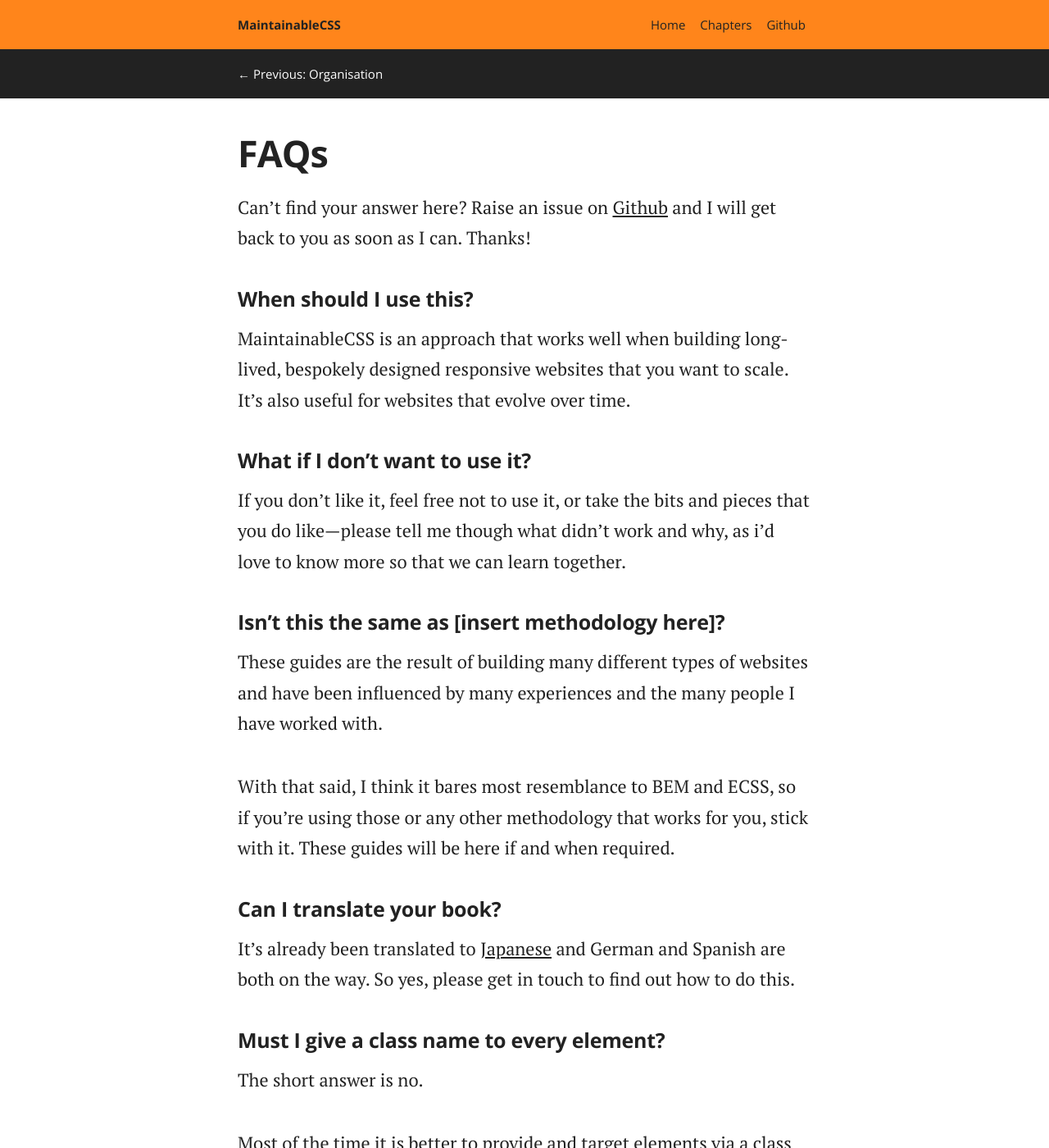
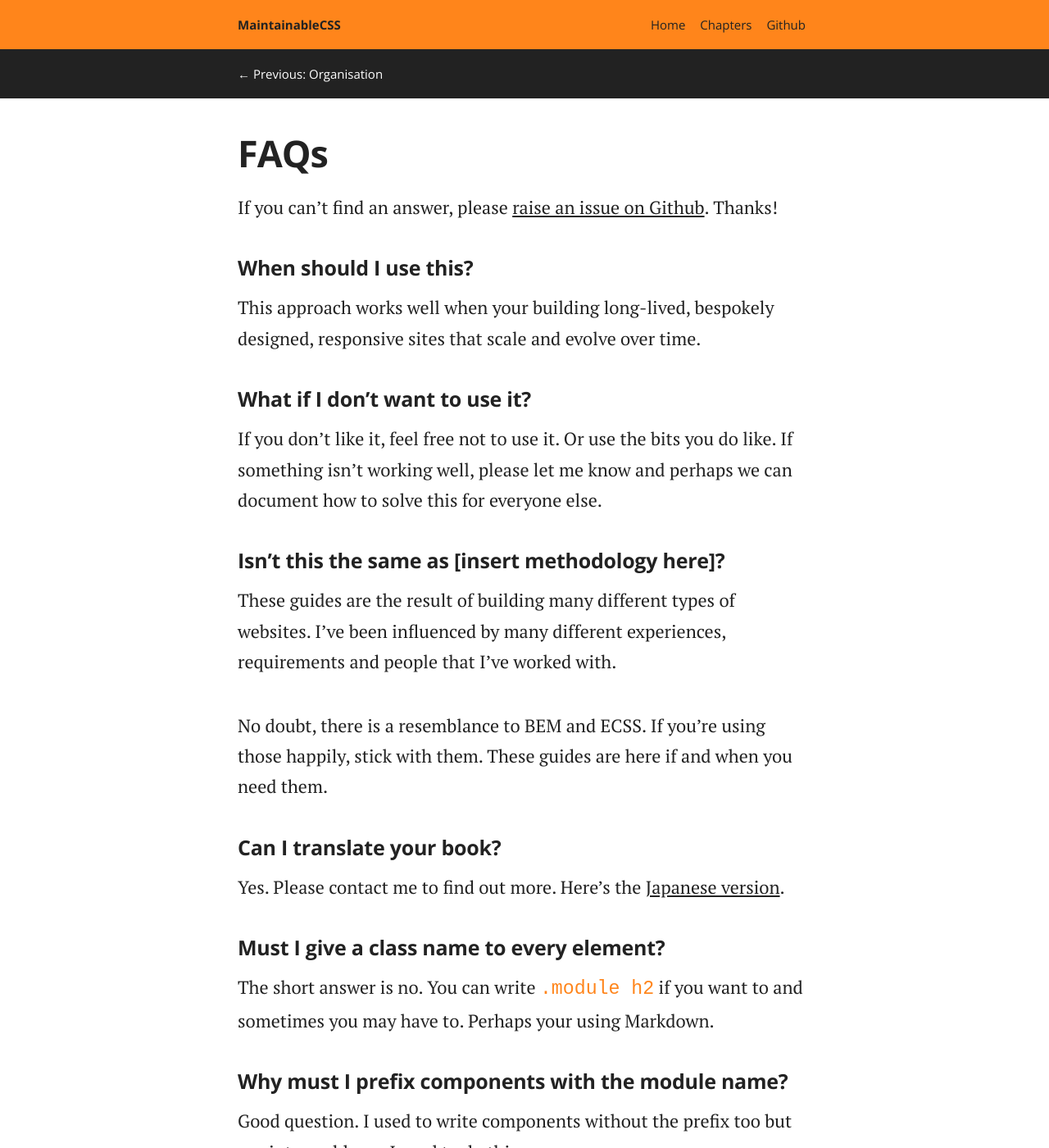
Before and after one commit to adamsilver/maintainablecss.com-jekyll, a Jekyll site: the page built from _chapters/12-faqs.md, in a window 1280 px wide and 1400 px high. Shown: the whole window at 82% size. Built offline with Jekyll 4.4.1, drawn with Linux system fonts in a browser that asks for light colours; some of the changed text lies outside the part shown.

Commit message:
Chapter updates

```diff
--- a/_chapters/03-reuse.md
+++ b/_chapters/03-reuse.md
@@ -113,7 +113,7 @@ Instead of updating a mixin, a developer could create a new, slightly different
 
 Moreover, mixins can end up containing multiple parameters, conditionality and lots of rules. This makes CSS more complicated. Complicated is hard to maintain.
 
-To mitigate, you can create granular mixins. For example, you could have a "red text" mixin. This is better. However, the declaration of that mixin is basically the same as a declaring a rule: `color: red`. You might as well declare that instead.
+To mitigate, you can create granular mixins. For example, you could have a "red text" mixin. This is better. However, the declaration of that mixin is basically the same as a declaring `color: red`. You may as well declare that instead.
 
 If you need to update the rule in multiple places, a search and replace might be all you need. Even if you did use a mixin, if *red* changes to *orange*, for example, the name of the mixin will need to be changed anyway.
 
--- a/_chapters/12-faqs.md
+++ b/_chapters/12-faqs.md
@@ -6,39 +6,33 @@ permalink: /chapters/faqs/
 description: Your questions about MaintainableCSS are answered here.
 ---
 
-Can't find your answer here? Raise an issue on [Github](https://github.com/adamsilver/maintainablecss.com/issues/new) and I will get back to you as soon as I can. Thanks!
+If you can't find an answer, please [raise an issue on Github](https://github.com/adamsilver/maintainablecss.com/issues/new). Thanks!
 
 ## When should I use this?
 
-MaintainableCSS is an approach that works well when building long-lived, bespokely designed responsive websites that you want to scale. It's also useful for websites that evolve over time.
+This approach works well when your building long-lived, bespokely designed, responsive sites that scale and evolve over time.
 
 ## What if I don't want to use it?
 
-If you don't like it, feel free not to use it, or take the bits and pieces that you do like&mdash;please tell me though what didn't work and why, as i'd love to know more so that we can learn together.
+If you don't like it, feel free not to use it. Or use the bits you do like. If something isn't working well, please let me know and perhaps we can document how to solve this for everyone else.
 
 ## Isn't this the same as [insert methodology here]?
 
-These guides are the result of building many different types of websites and have been influenced by many experiences and the many people I have worked with.
+These guides are the result of building many different types of websites. I've been influenced by many different experiences, requirements and people that I've worked with.
 
-With that said, I think it bares most resemblance to BEM and ECSS, so if you're using those or any other methodology that works for you, stick with it. These guides will be here if and when required.
+No doubt, there is a resemblance to BEM and ECSS. If you're using those happily, stick with them. These guides are here if and when you need them.
 
 ## Can I translate your book?
 
-It's already been translated to [Japanese](http://coliss.com/articles/build-websites/operation/css/maintainable-css-by-adam.html) and German and Spanish are both on the way. So yes, please get in touch to find out how to do this.
+Yes. Please contact me to find out more. Here's the [Japanese version](http://coliss.com/articles/build-websites/operation/css/maintainable-css-by-adam.html).
 
 ## Must I give a class name to every element?
 
-The short answer is no.
-
-Most of the time it is better to provide and target elements via a class as it makes your code consistent, easy to reason about, performant and portable. But if you decide to do `.module h2` that's fine.
-
-You may have to do this anyway. For example when using Markdown (or a similar constraint) you will *need* to target elements because you don't control the output.
+The short answer is no. You can write `.module h2` if you want to and sometimes you may have to. Perhaps your using Markdown.
 
 ## Why must I prefix components with the module name?
 
-Good question. I used to write components without the prefix too but ran into problems...
-
-I used to do this:
+Good question. I used to write components without the prefix too but ran into problems. I used to do this:
 
 	<div class="basket">
 	    <div class="heading">
@@ -54,25 +48,15 @@ And this:
 There are two problems:
 
 1. When viewing HTML, you can't easily differentiate between a module and a component.
-2. A `.basket .heading` component will inadvertently inherit the styles from the `.heading` module.
-
-Similarly, I recently built a shop where there was a "Delivery &amp; Returns" *module* and a "Delivery &amp; Returns" *page*. The CSS was as follows:
-
-	/* module */
-	.productDetails .deliveryAndReturns {}
-
-	/* page */
-	.deliveryAndReturns {}
-
-The page styles inherited the module styles causing regression.
+2. The `.basket .heading` component will inherit styles from the `.heading` module.
 
 ## What about common styles e.g. buttons?
 
 Depending on your visual design requirements buttons can be problematic. They often have different spacing, floating, and other display rules depending on their location. There is also Media Queries to consider.
 
-As a very *simple* example: in one module a primary button might be floated right within a container that has some text to the left of it. And in another module it might be centered with a fixed width and some small text beneath with `margin-bottom` for spacing.
+For example, in one module a button might be floated right within a container that has some text to the left of it. In another module it might be centered with a fixed width and some small text beneath with `margin-bottom` for spacing.
 
-It becomes really tricky trying to abstract the common rules because you don't want to end up in a situation where you have to override, or worse that you're worried to update the abstracted set of CSS rules.
+It becomes really tricky trying to abstract the common rules because you don't want to end up in a situation where you have to override. Or worse that you're worried to update the abstracted set of CSS rules.
 
 However, if you do decide that abstraction is useful there are two approaches you can take.
 
@@ -90,7 +74,7 @@ The second approach is to make a button into a module:
 	  /*common styles*/
 	}
 
-On a recent project I actually went for something in between. I was building a checkout flow. On each page there was a "continue to next step" button that was identical on each of the pages. There was also a "back to previous step" link so I ended up with this:
+On a recent project I went for something in between. I was building a checkout flow. On each page there was a "continue" button that was identical on each page. There was also a "back" link. I ended up with this:
 
 	.checkoutActions-continueButton {
 	  /*...*/
```
Also changed, not shown: other parts of _chapters/12-faqs.md (+1 -1 lines).
